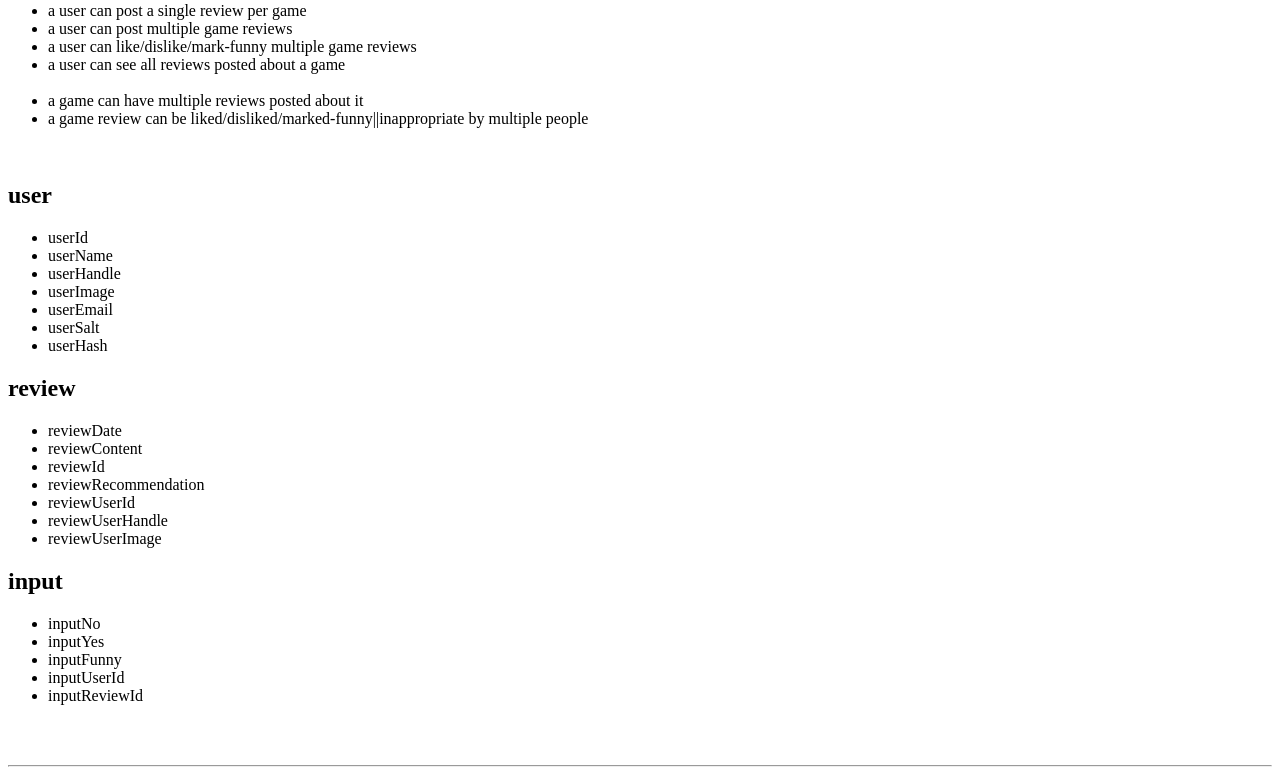
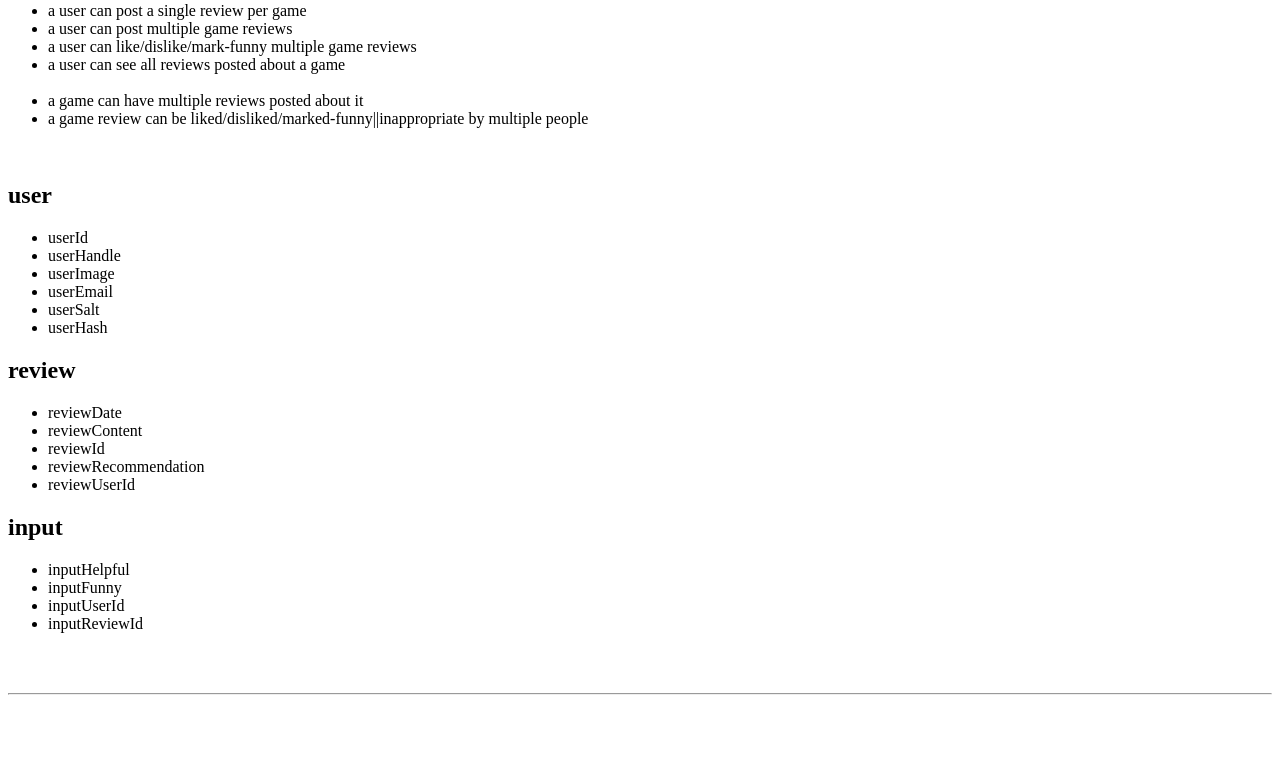
Before and after one commit to vbroskas/steam-user, a PHP site: page / in a window 1280 px wide. Shown: the part 1158-1933 px from the top of the page. After the commit the page ends 1853 px from the top, so only its background shows below. Run offline with PHP 8.4, Linux system fonts and the light colour scheme.

```diff
--- a/index.php
+++ b/index.php
@@ -76,7 +76,6 @@
 		<h2>user</h2>
 			<ul>
 				<li>userId</li>
-				<li>userName</li>
 				<li>userHandle</li>
 				<li>userImage</li>
 				<li>userEmail</li>
@@ -91,16 +90,13 @@
 				<li>reviewId</li>
 				<li>reviewRecommendation</li>
 				<li>reviewUserId</li>
-				<li>reviewUserHandle</li>
-				<li>reviewUserImage</li>
 
 
 			</ul>
 
 		<h2>input</h2>
 			<ul>
-				<li>inputNo</li>
-				<li>inputYes</li>
+				<li>inputHelpful</li>
 				<li>inputFunny</li>
 				<li>inputUserId</li>
 				<li>inputReviewId</li>
```
Also changed, not shown: sql/steam.sql (added, +13 -0 lines).
